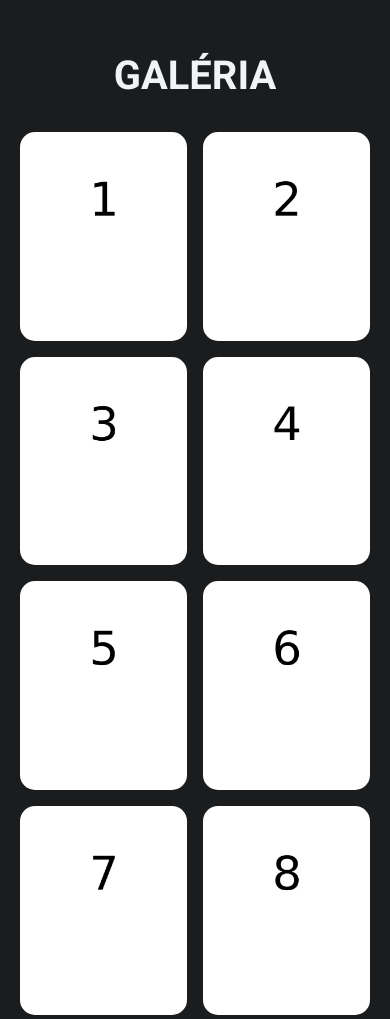
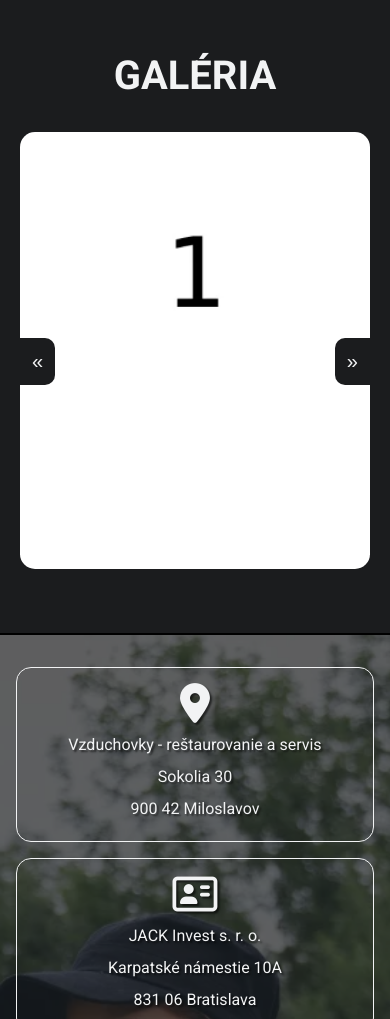
Before and after one commit to codewiz94/vzduchovky, a plain HTML site: page index.html in a window 390 px wide. Shown: the part 9860-10879 px from the top of the page. Drawn offline with Linux system fonts and the light colour scheme.

Commit message:
spravil som slider

```diff
--- a/index.html
+++ b/index.html
@@ -202,18 +202,20 @@
                 <h2>galéria</h2>
 
                 <div class="slider">
-                    <img src="./img/ost/1.webp" alt="">
-                    <img src="./img/ost/2.webp" alt="">
-                    <img src="./img/ost/3.webp" alt="">
-                    <img src="./img/ost/4.webp" alt="">
-                    <img src="./img/ost/5.webp" alt="">
-                    <img src="./img/ost/6.webp" alt="">
-                    <img src="./img/ost/7.webp" alt="">
-                    <img src="./img/ost/8.webp" alt="">
-                    <img src="./img/ost/9.webp" alt="">
-                    <img src="./img/ost/10.webp" alt="">
-                    <img src="./img/ost/11.webp" alt="">
-                    <img src="./img/ost/12.webp" alt="">
+                    <img class="mySlides" src="./img/ost/1.webp" alt="">
+                    <img class="mySlides" src="./img/ost/2.webp" alt="">
+                    <img class="mySlides" src="./img/ost/3.webp" alt="">
+                    <img class="mySlides" src="./img/ost/4.webp" alt="">
+                    <img class="mySlides" src="./img/ost/5.webp" alt="">
+                    <img class="mySlides" src="./img/ost/6.webp" alt="">
+                    <img class="mySlides" src="./img/ost/7.webp" alt="">
+                    <img class="mySlides" src="./img/ost/8.webp" alt="">
+                    <img class="mySlides" src="./img/ost/9.webp" alt="">
+                    <img class="mySlides" src="./img/ost/10.webp" alt="">
+                    <img class="mySlides" src="./img/ost/11.webp" alt="">
+                    <img class="mySlides" src="./img/ost/12.webp" alt="">
+                    <button class="slide-prev" onclick="plusDivs(-1)">&laquo;</button>
+                    <button class="slide-next" onclick="plusDivs(1)">&raquo;</button>
                 </div>
                 <div class="gallery">
                     <img src="./img/ost/1.webp" alt="">
@@ -286,5 +288,6 @@
         </section>
 
     </footer>
+    <script src="./js/script.js"></script>
 </body>
 </html>
--- /dev/null
+++ b/js/script.js
@@ -0,0 +1,19 @@
+// SLIDER
+
+var slideIndex = 1;
+showDivs(slideIndex);
+
+function plusDivs(n) {
+  showDivs(slideIndex += n);
+}
+
+function showDivs(n) {
+  var i;
+  var x = document.getElementsByClassName("mySlides");
+  if (n > x.length) {slideIndex = 1}
+  if (n < 1) {slideIndex = x.length}
+  for (i = 0; i < x.length; i++) {
+    x[i].style.display = "none";
+  }
+  x[slideIndex-1].style.display = "block";
+}
--- a/scss/_section-gallery.scss
+++ b/scss/_section-gallery.scss
@@ -13,6 +13,12 @@
 
 .slider {
     display: none;
+    position: relative;
+}
+
+.mySlides {
+    display: none;
+    border-radius: 15px;
 }
 
 .gallery {
@@ -47,3 +53,41 @@
         }
     }
 }
+
+@media (max-width: 600px) {
+    .gallery {
+        display: none;
+    }
+
+    .slider {
+        display: block;
+        width: 100%;
+
+        img {
+            width: 100%;
+        }
+
+        button {
+            position: absolute;
+            top: 47%;
+            background-color: $color-neutral-dk;
+            border: 0;
+            font-size: $fs-md;
+            padding: 0.75rem;
+            cursor: pointer;
+            color: $color-font-lt;
+        }
+
+        .slide-prev {
+            border-top-right-radius: 10px;
+            border-bottom-right-radius: 10px;
+        }
+
+        .slide-next {
+            right: 0;
+            border-top-left-radius: 10px;
+            border-bottom-left-radius: 10px;
+        }
+
+    }
+}
```
Also changed, not shown: css/main.css, 1 other file.
